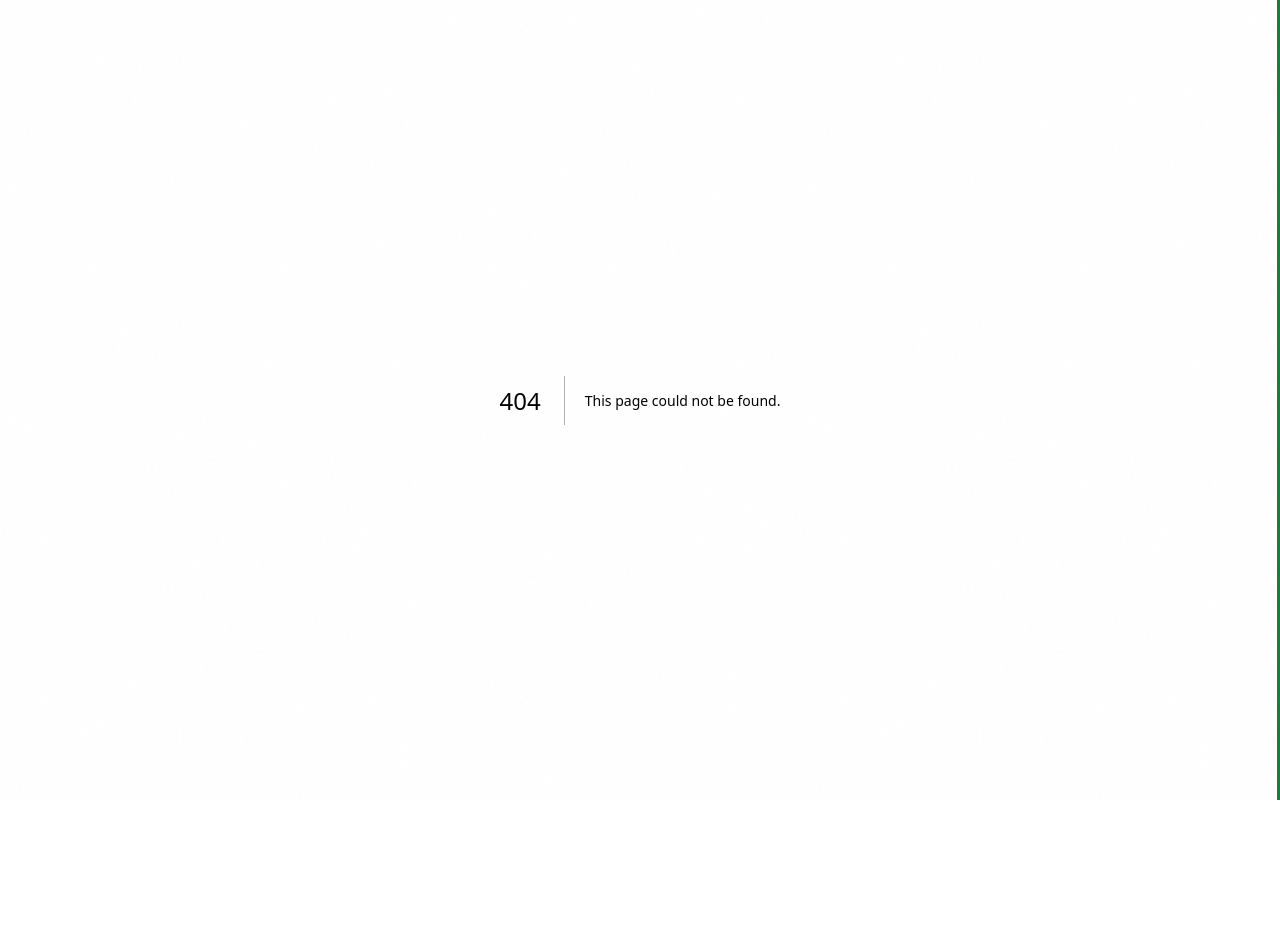
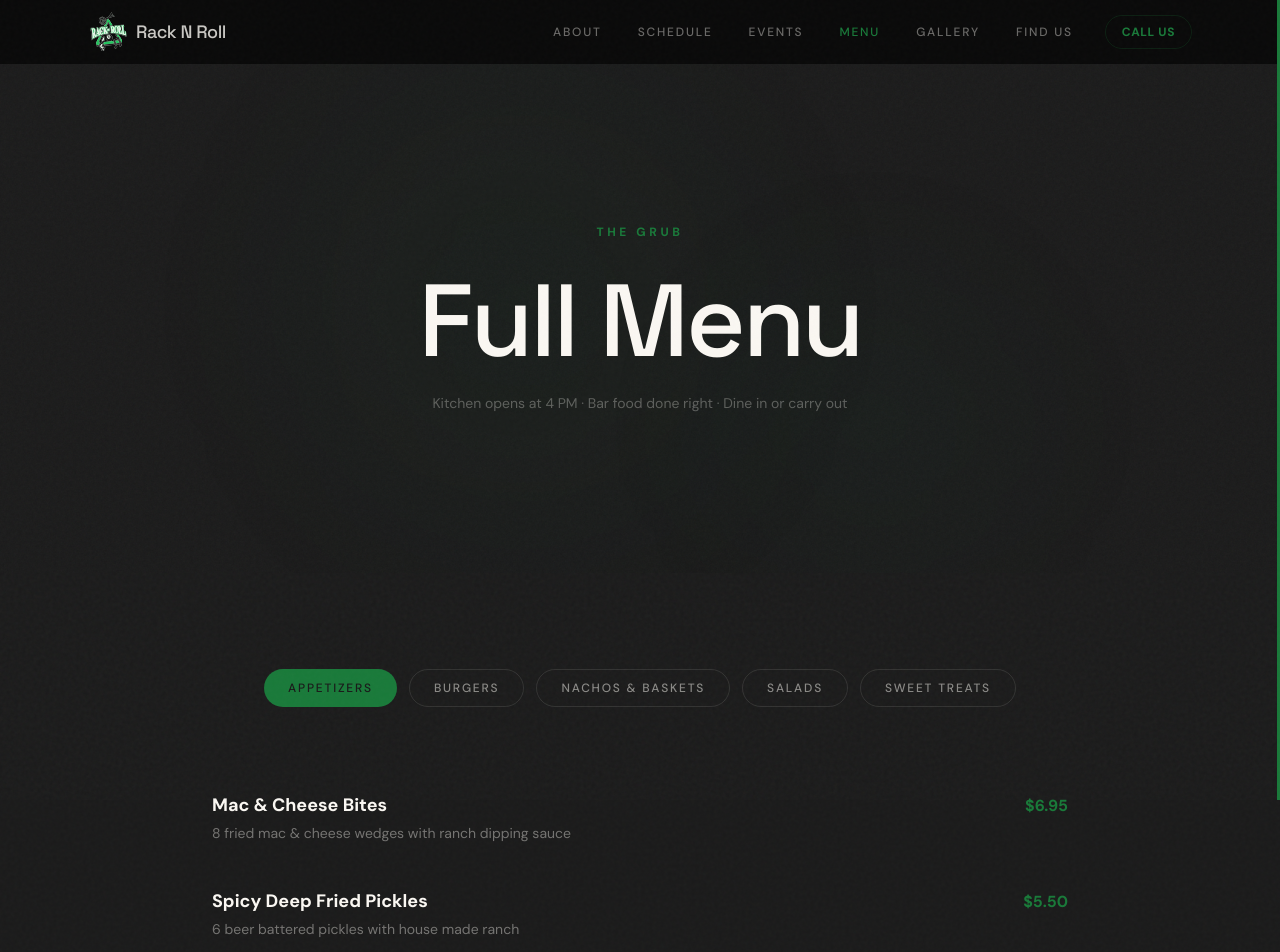
Before and after one commit to straydesign/rack-n-roll, a Next.js app: page /menu in a window 1280 px wide. Before the commit this address had no page. Shown: the top 952 px of the page. Before the commit the page ends 800 px from the top, so only its background shows below. Built offline with nearby package versions, Linux system fonts and the light colour scheme.

Commit message:
feat: add dedicated full menu page at /menu
Homepage now shows a 6-item preview of crowd favorites with a
"View Full Menu" link. The full menu page has category tabs
(Appetizers, Burgers, Nachos & Baskets, Salads, Sweet Treats)
with all items and real prices. Updated header and footer nav.

```diff
--- /dev/null
+++ b/app/menu/page.tsx
@@ -0,0 +1,38 @@
+import type { Metadata } from 'next'
+import dynamic from 'next/dynamic'
+import Header from '@/components/Header'
+import { MenuPageSkeleton, FooterSkeleton } from '@/components/Skeletons'
+import MenuPageHero from '@/components/menu/MenuPageHero'
+
+const MenuPageContent = dynamic(
+  () => import('@/components/menu/MenuPageContent'),
+  { loading: () => <MenuPageSkeleton /> }
+)
+
+const Footer = dynamic(
+  () => import('@/components/Footer'),
+  { loading: () => <FooterSkeleton /> }
+)
+
+export const metadata: Metadata = {
+  title: "Menu — Rack N Roll",
+  description: "Full menu at Rack N Roll in Erie, PA. Burgers, wings, appetizers, nachos, salads, and sweet treats. Kitchen opens at 4 PM.",
+  openGraph: {
+    title: "Menu — Rack N Roll",
+    description: "Full menu at Rack N Roll in Erie, PA. Burgers, wings, appetizers, and more.",
+    type: "website",
+  },
+}
+
+export default function MenuPage() {
+  return (
+    <main>
+      <Header />
+      <div className="pt-16">
+        <MenuPageHero />
+        <MenuPageContent />
+        <Footer />
+      </div>
+    </main>
+  )
+}
--- a/components/Footer.tsx
+++ b/components/Footer.tsx
@@ -78,6 +78,12 @@ export default function Footer() {
                 Events & Specials
               </Link>
               <Link
+                href="/menu"
+                className="text-cream/40 text-sm hover:text-green transition-colors duration-300"
+              >
+                Full Menu
+              </Link>
+              <Link
                 href="/gallery"
                 className="text-cream/40 text-sm hover:text-green transition-colors duration-300"
               >
--- a/components/Header.tsx
+++ b/components/Header.tsx
@@ -16,7 +16,7 @@ const links: NavLink[] = [
   { label: 'About', href: '#about', type: 'anchor' },
   { label: 'Schedule', href: '#schedule', type: 'anchor' },
   { label: 'Events', href: '/events', type: 'page' },
-  { label: 'Menu', href: '#menu', type: 'anchor' },
+  { label: 'Menu', href: '/menu', type: 'page' },
   { label: 'Gallery', href: '/gallery', type: 'page' },
   { label: 'Find Us', href: '#info', type: 'anchor' },
 ]
--- a/components/Menu.tsx
+++ b/components/Menu.tsx
@@ -1,23 +1,15 @@
 'use client'
 
-import { useRef, useState } from 'react'
-import { motion, useScroll, useTransform, AnimatePresence } from 'framer-motion'
-import { menu } from '@/data/events'
+import { useRef } from 'react'
+import { motion, useScroll, useTransform } from 'framer-motion'
+import Link from 'next/link'
+import { menuPreview } from '@/data/events'
 import TextReveal from './TextReveal'
 
 const ease = [0.33, 1, 0.68, 1] as const
 
-const categoryIcons: Record<string, string> = {
-  Appetizers: '🧀',
-  Burgers: '🍔',
-  'Nachos & Baskets': '🐟',
-  Salads: '🥗',
-  'Sweet Treats': '🍩',
-}
-
 export default function Menu() {
   const sectionRef = useRef<HTMLElement>(null)
-  const [activeCategory, setActiveCategory] = useState(0)
 
   const { scrollYProgress } = useScroll({
     target: sectionRef,
@@ -57,55 +49,18 @@ export default function Menu() {
           transition={{ delay: 0.2, duration: 0.6 }}
           className="text-center text-charcoal/40 mb-16 text-sm"
         >
-          Kitchen cranking until 11pm &middot; Nothing fancy, everything good
+          Kitchen opens at 4 PM &middot; Nothing fancy, everything good
         </motion.p>
 
-        {/* Category tabs */}
-        <div className="flex justify-center gap-3 mb-12">
-          {menu.map((cat, i) => (
-            <motion.button
-              key={cat.category}
-              initial={{ opacity: 0, y: 20 }}
-              whileInView={{ opacity: 1, y: 0 }}
-              viewport={{ once: true }}
-              transition={{ duration: 0.5, delay: i * 0.08, ease }}
-              onClick={() => setActiveCategory(i)}
-              className={`relative px-6 py-3 rounded-full text-sm font-bold tracking-wider transition-all duration-500
-                ${activeCategory === i
-                  ? 'bg-charcoal text-cream glow-green'
-                  : 'bg-charcoal/[0.04] text-charcoal/50 hover:text-charcoal hover:bg-charcoal/[0.08]'
-                }`}
-            >
-              <span className="mr-2">{categoryIcons[cat.category]}</span>
-              {cat.category}
-              {activeCategory === i && (
-                <motion.div
-                  layoutId="menu-tab"
-                  className="absolute inset-0 bg-charcoal rounded-full -z-10"
-                  transition={{ type: 'spring', stiffness: 400, damping: 30 }}
-                />
-              )}
-            </motion.button>
-          ))}
-        </div>
-
-        {/* Menu items */}
-        <AnimatePresence mode="wait">
-          <motion.div
-            key={activeCategory}
-            initial={{ opacity: 0, y: 20 }}
-            animate={{ opacity: 1, y: 0 }}
-            exit={{ opacity: 0, y: -20 }}
-            transition={{ duration: 0.4, ease }}
-            className="max-w-lg mx-auto"
-          >
-            <div className="space-y-1">
-              {menu[activeCategory].items.map((item, ii) => (
+        {/* Preview items — no tabs, just the hits */}
+        <div className="max-w-lg mx-auto space-y-1">
+          {menuPreview.map((item, i) => (
             <motion.div
               key={item.name}
               initial={{ opacity: 0, x: -20 }}
-                  animate={{ opacity: 1, x: 0 }}
-                  transition={{ duration: 0.4, delay: ii * 0.08, ease }}
+              whileInView={{ opacity: 1, x: 0 }}
+              viewport={{ once: true }}
+              transition={{ duration: 0.4, delay: i * 0.08, ease }}
               className="group flex items-start gap-4 p-5 rounded-xl hover:bg-charcoal/[0.03] transition-all duration-300"
             >
               <div className="flex-1">
@@ -124,8 +79,6 @@ export default function Menu() {
             </motion.div>
           ))}
         </div>
-          </motion.div>
-        </AnimatePresence>
 
         {/* View Full Menu button */}
         <motion.div
@@ -135,15 +88,15 @@ export default function Menu() {
           transition={{ duration: 0.6, delay: 0.3, ease }}
           className="text-center mt-12"
         >
-          <a
-            href="#menu"
+          <Link
+            href="/menu"
             className="inline-flex items-center gap-2 px-8 py-3 text-xs font-semibold text-charcoal border border-charcoal/15 rounded-full hover:bg-charcoal hover:text-cream transition-all duration-300 uppercase tracking-wider group"
           >
             View Full Menu
             <svg className="w-4 h-4 group-hover:translate-x-1 transition-transform duration-300" fill="none" viewBox="0 0 24 24" stroke="currentColor" strokeWidth={1.5}>
               <path strokeLinecap="round" strokeLinejoin="round" d="M13.5 4.5L21 12m0 0l-7.5 7.5M21 12H3" />
             </svg>
-          </a>
+          </Link>
         </motion.div>
       </div>
     </section>
--- a/components/Skeletons.tsx
+++ b/components/Skeletons.tsx
@@ -128,6 +128,31 @@ export function EventsPageSkeleton() {
   )
 }
 
+export function MenuPageSkeleton() {
+  return (
+    <div className="bg-charcoal px-6 py-16 md:py-24">
+      <div className="max-w-4xl mx-auto">
+        <div className="flex gap-3 justify-center mb-16">
+          {[...Array(5)].map((_, i) => (
+            <Bar key={i} className="bg-cream/5 h-10 w-28 rounded-full" />
+          ))}
+        </div>
+        <div className="space-y-3">
+          {[...Array(8)].map((_, i) => (
+            <div key={i} className="flex justify-between items-center p-5">
+              <div className="flex-1">
+                <Bar className="bg-cream/8 h-5 w-48 mb-2" />
+                <Bar className="bg-cream/5 h-4 w-72" />
+              </div>
+              <Bar className="bg-cream/8 h-5 w-16" />
+            </div>
+          ))}
+        </div>
+      </div>
+    </div>
+  )
+}
+
 export function GalleryPageSkeleton() {
   return (
     <div className="bg-charcoal px-6 py-28 md:py-40">
--- /dev/null
+++ b/components/menu/MenuPageContent.tsx
@@ -0,0 +1,83 @@
+'use client'
+
+import { useState } from 'react'
+import { motion, AnimatePresence } from 'framer-motion'
+import { menu } from '@/data/events'
+
+const ease = [0.33, 1, 0.68, 1] as const
+
+export default function MenuPageContent() {
+  const [activeCategory, setActiveCategory] = useState(menu[0].category)
+
+  const activeItems = menu.find((c) => c.category === activeCategory)?.items ?? []
+
+  return (
+    <section className="relative px-6 py-16 md:py-24 bg-charcoal text-cream overflow-hidden">
+      <div className="noise absolute inset-0 pointer-events-none" />
+
+      <div className="max-w-4xl mx-auto relative z-10">
+        {/* Category tabs */}
+        <div className="flex flex-wrap justify-center gap-3 mb-16">
+          {menu.map((cat) => (
+            <button
+              key={cat.category}
+              onClick={() => setActiveCategory(cat.category)}
+              className={`relative px-6 py-2.5 text-xs font-medium uppercase tracking-[0.15em] rounded-full transition-all duration-300 ${
+                activeCategory === cat.category
+                  ? 'text-charcoal'
+                  : 'text-cream/50 hover:text-cream/80 border border-cream/10 hover:border-cream/20'
+              }`}
+            >
+              {activeCategory === cat.category && (
+                <motion.div
+                  layoutId="menuTab"
+                  className="absolute inset-0 bg-green rounded-full"
+                  transition={{ type: 'spring', stiffness: 400, damping: 30 }}
+                />
+              )}
+              <span className="relative z-10">{cat.category}</span>
+            </button>
+          ))}
+        </div>
+
+        {/* Menu items */}
+        <AnimatePresence mode="wait">
+          <motion.div
+            key={activeCategory}
+            initial={{ opacity: 0, y: 20 }}
+            animate={{ opacity: 1, y: 0 }}
+            exit={{ opacity: 0, y: -10 }}
+            transition={{ duration: 0.4, ease }}
+            className="space-y-1"
+          >
+            {activeItems.map((item, i) => (
+              <motion.div
+                key={item.name}
+                initial={{ opacity: 0, x: -20 }}
+                animate={{ opacity: 1, x: 0 }}
+                transition={{ duration: 0.4, delay: i * 0.06, ease }}
+                className="group flex items-start gap-4 p-5 rounded-xl hover:bg-cream/[0.03] transition-all duration-300"
+              >
+                <div className="flex-1">
+                  <div className="flex items-baseline justify-between gap-4">
+                    <h4 className="font-bold text-cream text-lg group-hover:text-green transition-colors duration-300">
+                      {item.name}
+                    </h4>
+                    {item.price && (
+                      <span className="text-green font-bold text-base flex-shrink-0">
+                        {item.price}
+                      </span>
+                    )}
+                  </div>
+                  {item.description && (
+                    <p className="text-cream/40 text-sm mt-1">{item.description}</p>
+                  )}
+                </div>
+              </motion.div>
+            ))}
+          </motion.div>
+        </AnimatePresence>
+      </div>
+    </section>
+  )
+}
--- /dev/null
+++ b/components/menu/MenuPageHero.tsx
@@ -0,0 +1,63 @@
+'use client'
+
+import { useRef } from 'react'
+import { motion, useScroll, useTransform } from 'framer-motion'
+
+const ease = [0.33, 1, 0.68, 1] as const
+
+export default function MenuPageHero() {
+  const ref = useRef<HTMLElement>(null)
+  const { scrollYProgress } = useScroll({
+    target: ref,
+    offset: ['start start', 'end start'],
+  })
+
+  const bgY = useTransform(scrollYProgress, [0, 1], ['0%', '30%'])
+
+  return (
+    <section
+      ref={ref}
+      className="relative min-h-[50vh] flex items-center justify-center px-6 py-28 md:py-40 overflow-hidden bg-charcoal text-cream"
+    >
+      <div className="noise absolute inset-0 pointer-events-none" />
+
+      <motion.div
+        style={{ y: bgY }}
+        className="absolute top-10 left-[25%] w-[400px] h-[400px] rounded-full bg-green/[0.05] blur-[100px] pointer-events-none"
+      />
+      <motion.div
+        style={{ y: bgY }}
+        className="absolute bottom-0 right-[20%] w-[300px] h-[300px] rounded-full bg-green/[0.03] blur-[80px] pointer-events-none"
+      />
+
+      <div className="max-w-4xl mx-auto text-center relative z-10">
+        <motion.span
+          initial={{ opacity: 0, y: 20 }}
+          animate={{ opacity: 1, y: 0 }}
+          transition={{ duration: 0.6, ease }}
+          className="block text-green text-xs font-bold uppercase tracking-[0.3em] mb-8"
+        >
+          The Grub
+        </motion.span>
+
+        <motion.h1
+          initial={{ opacity: 0, y: 40 }}
+          animate={{ opacity: 1, y: 0 }}
+          transition={{ duration: 0.8, delay: 0.1, ease }}
+          className="font-heading display-text text-cream mb-6"
+        >
+          Full Menu
+        </motion.h1>
+
+        <motion.p
+          initial={{ opacity: 0 }}
+          animate={{ opacity: 1 }}
+          transition={{ delay: 0.4, duration: 0.6 }}
+          className="text-cream/30 text-sm max-w-lg mx-auto"
+        >
+          Kitchen opens at 4 PM &middot; Bar food done right &middot; Dine in or carry out
+        </motion.p>
+      </div>
+    </section>
+  )
+}
--- a/data/events.ts
+++ b/data/events.ts
@@ -137,6 +137,16 @@ export interface MenuCategory {
   items: MenuItem[];
 }
 
+// Homepage preview — just the crowd favorites
+export const menuPreview: MenuItem[] = [
+  { name: "Sampler Platter", price: "$9.50", description: "Cheese balls, pizza logs, mozz sticks, & pretzel" },
+  { name: "Rack Burger", price: "$6.95", description: "Pepper jack, hot sauce, ring peppers" },
+  { name: "Breakfast Burger", price: "$6.95", description: "American cheese, fried egg, bacon" },
+  { name: "Taco Nachos", price: "$7.50", description: "Cheese, taco meat, lettuce, tomato, onion & taco sauce" },
+  { name: "Chicken Tenders & Fries", price: "$7.25", description: "3 juicy strips with a large portion of fries" },
+  { name: "Deep Fried Twinkie", price: "$5.95", description: "Fried and topped with chocolate sauce" },
+];
+
 // Real menu — Rack and Roll, 2040 West 38th Street, Erie PA
 export const menu: MenuCategory[] = [
   {
```
Lines whose indentation alone changed are shown as unchanged.
